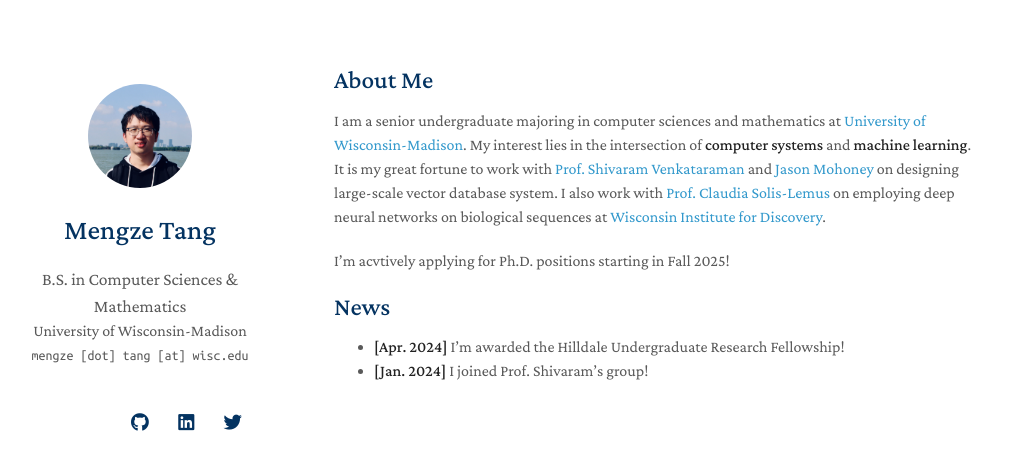
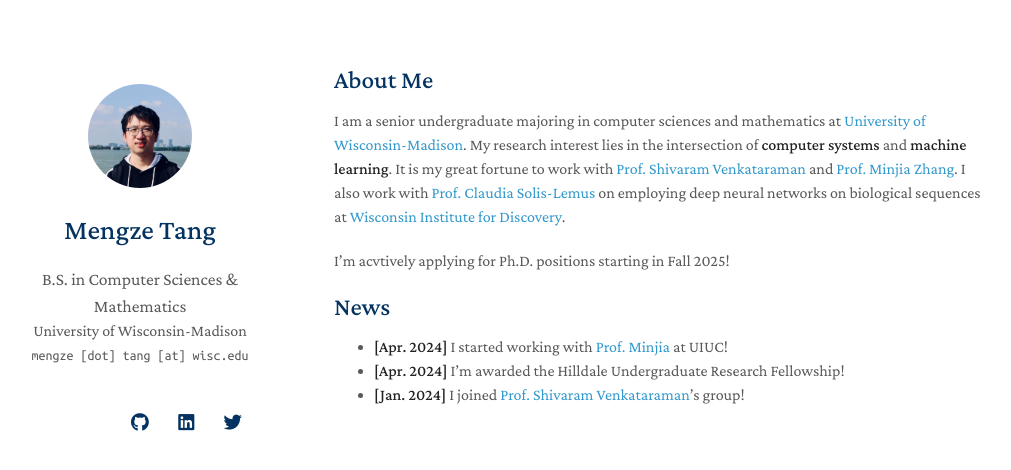
Before and after one commit to madmtang/madmtang.github.io, a Jekyll site: the page built from index.md, in a window 1280 px wide. Shown: the top 470 px of the page, without its empty margins (136-1147 px from the left). Built offline with Jekyll 4.4.1, drawn with Linux system fonts in a browser that asks for light colours; nearby versions of some CDN libraries; a style sheet for code colours, icons or effects is not loaded; our own code applies the rules of GitHub Pages for plain Markdown files.

Commit message:
update bio & news

```diff
--- a/index.md
+++ b/index.md
@@ -4,7 +4,7 @@ layout: homepage
 
 ## About Me
 
-I am a senior undergraduate majoring in computer sciences and mathematics at [University of Wisconsin-Madison](https://www.wisc.edu/). My interest lies in the intersection of **computer systems** and **machine learning**. It is my great fortune to work with [Prof. Shivaram Venkataraman](https://shivaram.org/) and [Jason Mohoney](http://jasonmohoney.com/) on designing large-scale vector database system. I also work with [Prof. Claudia Solis-Lemus](https://solislemuslab.github.io//pages/people.html) on employing deep neural networks on biological sequences at [Wisconsin Institute for Discovery](https://wid.wisc.edu/).
+I am a senior undergraduate majoring in computer sciences and mathematics at <a href="https://www.wisc.edu/" target="_blank">University of Wisconsin-Madison</a>. My research interest lies in the intersection of **computer systems** and **machine learning**. It is my great fortune to work with <a href="https://shivaram.org/" target="_blank">Prof. Shivaram Venkataraman</a> and <a href="https://minjiazhang.github.io/" target="_blank">Prof. Minjia Zhang</a>. I also work with <a href="https://solislemuslab.github.io//pages/people.html" target="_blank">Prof. Claudia Solis-Lemus</a> on employing deep neural networks on biological sequences at <a href="https://wid.wisc.edu/" target="_blank">Wisconsin Institute for Discovery</a>.
 
 I'm acvtively applying for Ph.D. positions starting in Fall 2025!
 
@@ -15,8 +15,9 @@ I'm acvtively applying for Ph.D. positions starting in Fall 2025!
 
 ## News
 
+- **[Apr. 2024]** I started working with <a href="https://minjiazhang.github.io/" target="_blank">Prof. Minjia</a> at UIUC!
 - **[Apr. 2024]** I'm awarded the Hilldale Undergraduate Research Fellowship!
-- **[Jan. 2024]** I joined Prof. Shivaram's group!
+- **[Jan. 2024]** I joined <a href="https://shivaram.org/" target="_blank">Prof. Shivaram Venkataraman</a>'s group!
 
 <!-- {% include_relative _includes/publications.md %}
 
```
